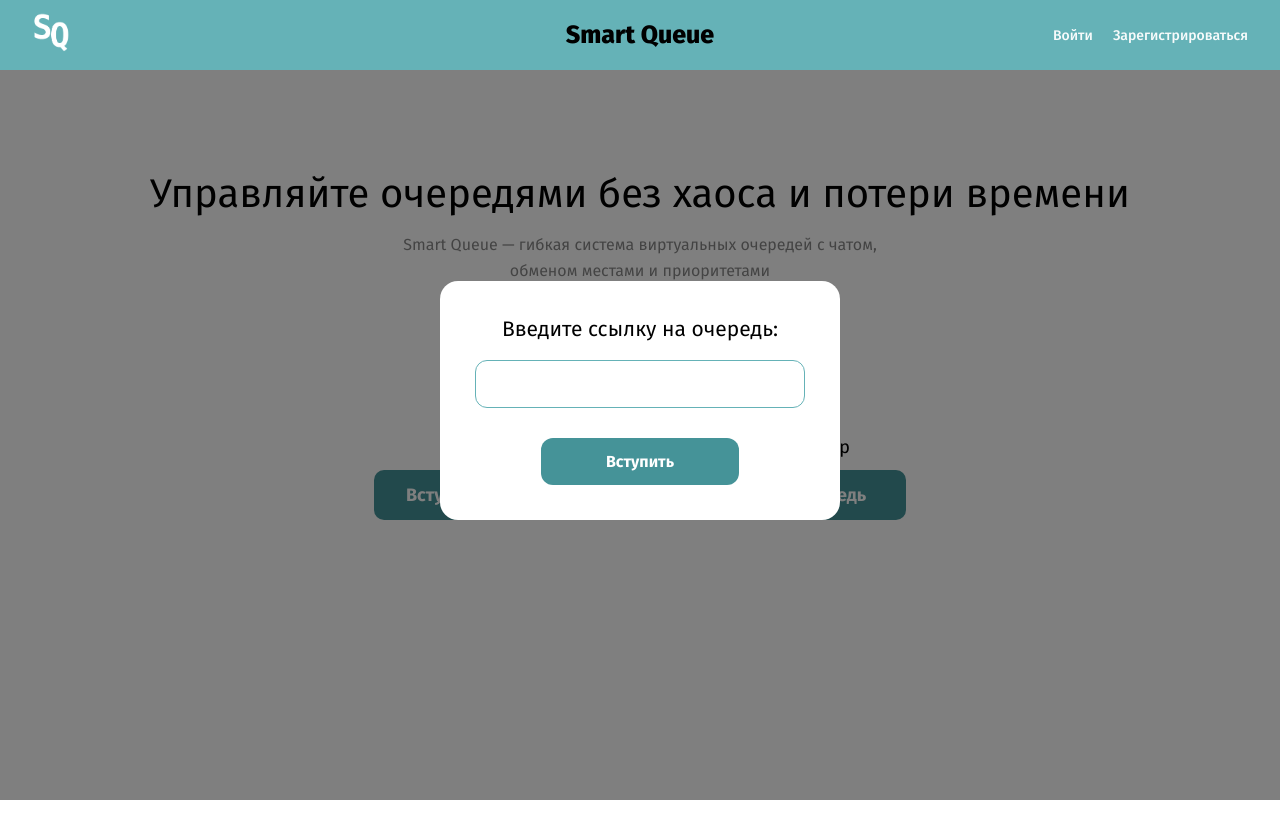
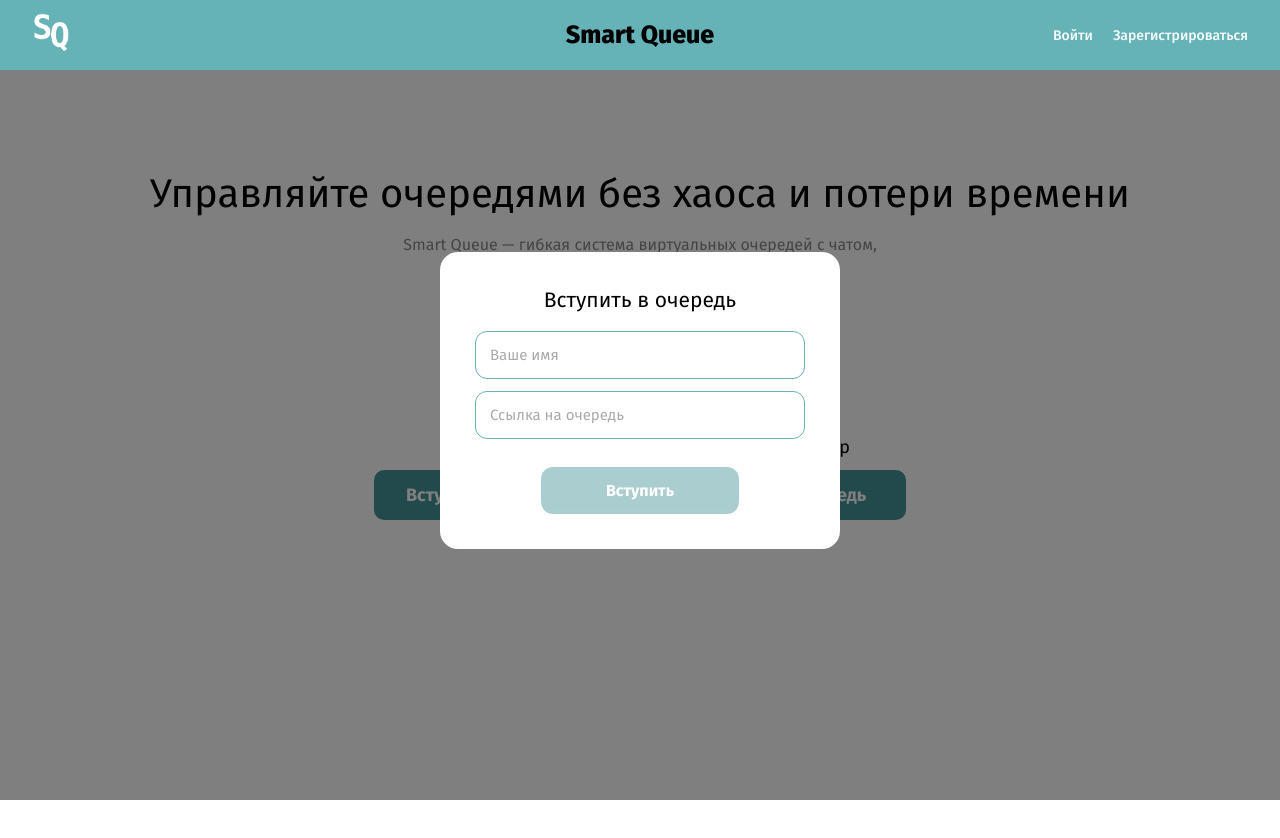
Before and after one commit to Lawliteee/SmartQueue, a Vue app in the folder frontend/: page / in a window 1280 px wide. Both pictures are taken after a click on the button "Вступить в очередь". Shown: the top 838 px of the page. Built offline with nearby package versions, Linux system fonts and the light colour scheme.

Commit message:
feat: Добавлен ввод имени при входе в очередь

```diff
--- a/frontend/src/views/HomeView.vue
+++ b/frontend/src/views/HomeView.vue
@@ -20,9 +20,14 @@
 
   <div class="modal" v-if="modalOpen" @click.self="modalOpen = false">
     <div class="modal-content">
-      <h3>Введите ссылку на очередь:</h3>
-      <input v-model="queueLink" type="text" class="modal-input" />
-      <button class="modal-btn" @click="submitQueue">Вступить</button>
+      <h3>Вступить в очередь</h3>
+      <div class="input-group">
+        <input v-model="userName"  type="text" class="modal-input" placeholder="Ваше имя" />
+        <input v-model="queueLink" type="text" class="modal-input" placeholder="Ссылка на очередь" />
+      </div>
+      <button class="modal-btn":disabled="!canSubmit":class="{ 'modal-btn--disabled': !canSubmit }" @click="submitQueue">
+        Вступить
+      </button>
     </div>
   </div>
 </template>
@@ -30,26 +35,36 @@
 
 
 <script setup>
-import { ref } from 'vue'
+import { ref, computed } from 'vue'
 import { useRouter } from 'vue-router'
+import axios from 'axios'
 
 const router = useRouter()
 
-const modalOpen = ref(false) // Открыто ли окно
-const queueLink = ref('')    // Ссылка, котору. ввел пользователь
+const userName  = ref('')
+const modalOpen = ref(false)
+const queueLink = ref('')
+
+const canSubmit = computed(() =>
+  userName.value.trim() !== '' && queueLink.value.trim() !== ''
+)
 
 function openModal() {
   modalOpen.value = true
 }
 
-function submitQueue() {
-  if (queueLink.value.trim()) {
-    const url = queueLink.value.trim()
-    const parts = url.split('/')
-    const queueId = parts[parts.length - 1] // Извлекаем последний элемент
-    router.push(`/queue/${queueId}`)
-    modalOpen.value = false
-  }
+async function submitQueue() {
+  if (!canSubmit.value) return
+
+  const url = queueLink.value.trim()
+  const parts = url.split('/')
+  const queueId = parts[parts.length - 1]
+
+  // TODO
+  // await axios.post(`/api/queues/${queueId}/join`, { name: userName.value.trim() })
+
+  router.push(`/queue/${queueId}`)
+  modalOpen.value = false
 }
 </script>
 
@@ -132,6 +147,7 @@ h1 {
   background: var(--teal);
 }
 
+/* Модальное окно */
 .modal {
   position: fixed;
   top: 0;
@@ -149,8 +165,10 @@ h1 {
   background: white;
   padding: 35px;
   border-radius: 18px;
+  width: 100%;
   max-width: 400px;
   text-align: center;
+  box-sizing: border-box;
 }
 
 .modal-content h3 {
@@ -160,19 +178,30 @@ h1 {
   color: var(--text);
 }
 
+.input-group {
+  display: flex;
+  flex-direction: column;
+  gap: 12px;
+  margin-bottom: 28px;
+}
+
 .modal-input {
   width: 100%;
   padding: 14px;
-  margin-bottom: 30px;
-  border: 1px solid var(--divider);
-  border-color: var(--teal);
+  border: 1px solid var(--teal);
   border-radius: 12px;
   font-family: 'Fira Sans', sans-serif;
   font-size: 15px;
+  color: var(--text);
+  box-sizing: border-box;
+  transition: border-color 0.18s;
 }
+
+.modal-input::placeholder { color: #aaa; }
 
 .modal-input:focus {
   outline: none;
+  border-color: var(--teal-dark);
 }
 
 .modal-btn {
@@ -185,9 +214,16 @@ h1 {
   font-weight: 700;
   width: 60%;
   font-family: 'Fira Sans', sans-serif;
+  cursor: pointer;
+  transition: background 0.18s, opacity 0.18s;
 }
 
-.modal-btn:hover {
+.modal-btn:hover:not(.modal-btn--disabled) {
   background: var(--teal);
 }
+
+.modal-btn--disabled {
+  opacity: 0.45;
+  cursor: not-allowed;
+}
 </style>
```
